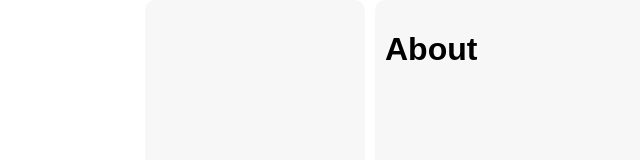
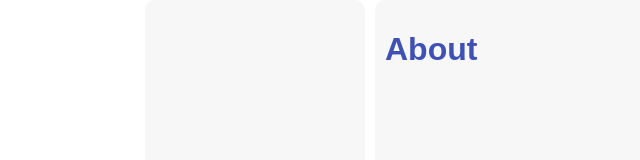
Before and after one commit to WebHeroSchool/dotodo, a React app: page / in a window 1280 px wide. Shown: the top 160 px of the page, without its empty margins (170-810 px from the left). Built offline with nearby package versions, Linux system fonts and the light colour scheme.

Commit message:
route codacy

```diff
--- a/src/About/About.js
+++ b/src/About/About.js
@@ -1,5 +1,6 @@
 import React from 'react';
+import styles from './About.module.css';
 
-const About = () => <h1>About</h1>
+const About = () => <h1 className={styles.title}>About</h1>;
 
 export default About;
--- a/src/About/About.module.css
+++ b/src/About/About.module.css
@@ -1,3 +1,3 @@
-h1 {
+.title {
   color: #3f51b5;
 }
--- a/src/App/App.js
+++ b/src/App/App.js
@@ -1,4 +1,4 @@
-import React from 'react'
+import React from 'react';
 import { BrowserRouter as Router, Route, Link} from 'react-router-dom';
 import Todo from '../Todo/Todo.js';
 import About from '../About/About.js';
@@ -23,6 +23,7 @@ const App = () => {
         </div>
       </div>
       </Router>
-)};
+  );
+}
 
 export default App;
--- a/src/App/App.module.css
+++ b/src/App/App.module.css
@@ -6,7 +6,7 @@ body {
 
 a {
   text-decoration: none;
-  }
+}
 
 .wraper {
   display: flex;
@@ -42,7 +42,6 @@ a {
   transition: ease .3s;
   margin-bottom: 10px;
   color: #3f51b5;
-
 }
 
 .item:hover {
--- a/src/Contacts/Constacts.module.css
+++ b/src/Contacts/Constacts.module.css
@@ -1,3 +1,3 @@
-h1 {
+.title {
   color: #3f51b5;
 }
--- a/src/Contacts/Contacts.js
+++ b/src/Contacts/Contacts.js
@@ -1,5 +1,6 @@
 import React from 'react';
+import styles from './Constacts.module.css';
 
-const Contacts = () => <h1>Contacts</h1>
+const Contacts = () => <h1 className={styles.title}>Contacts</h1>;
 
 export default Contacts;
--- a/src/Todo/Todo.module.css
+++ b/src/Todo/Todo.module.css
@@ -1,3 +1,3 @@
 .title {
-  color: #3f51b5;;
+  color: #3f51b5;
 }
```
Also changed, not shown: src/Todo/Todo.js (line endings or trailing spaces).
